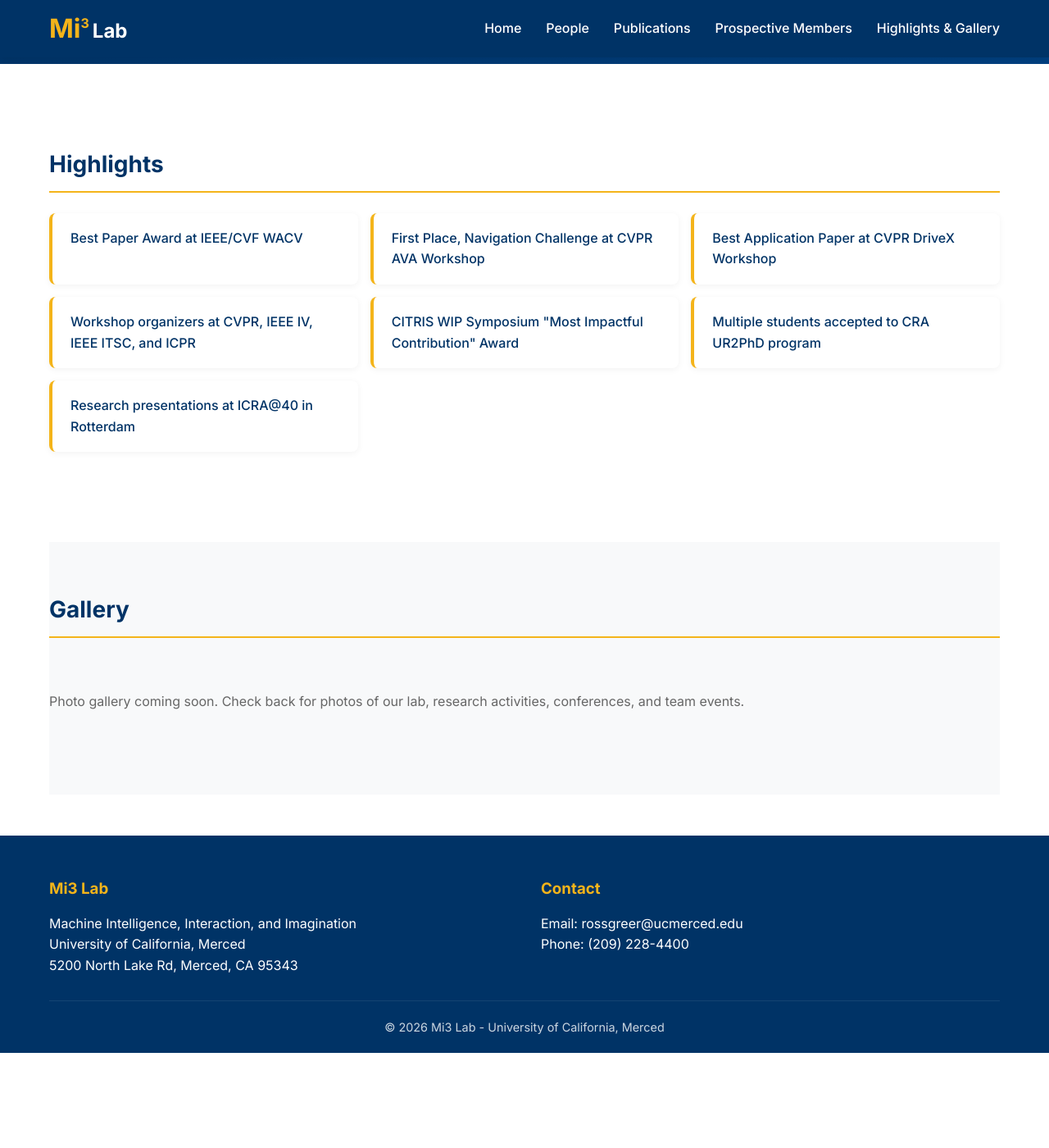
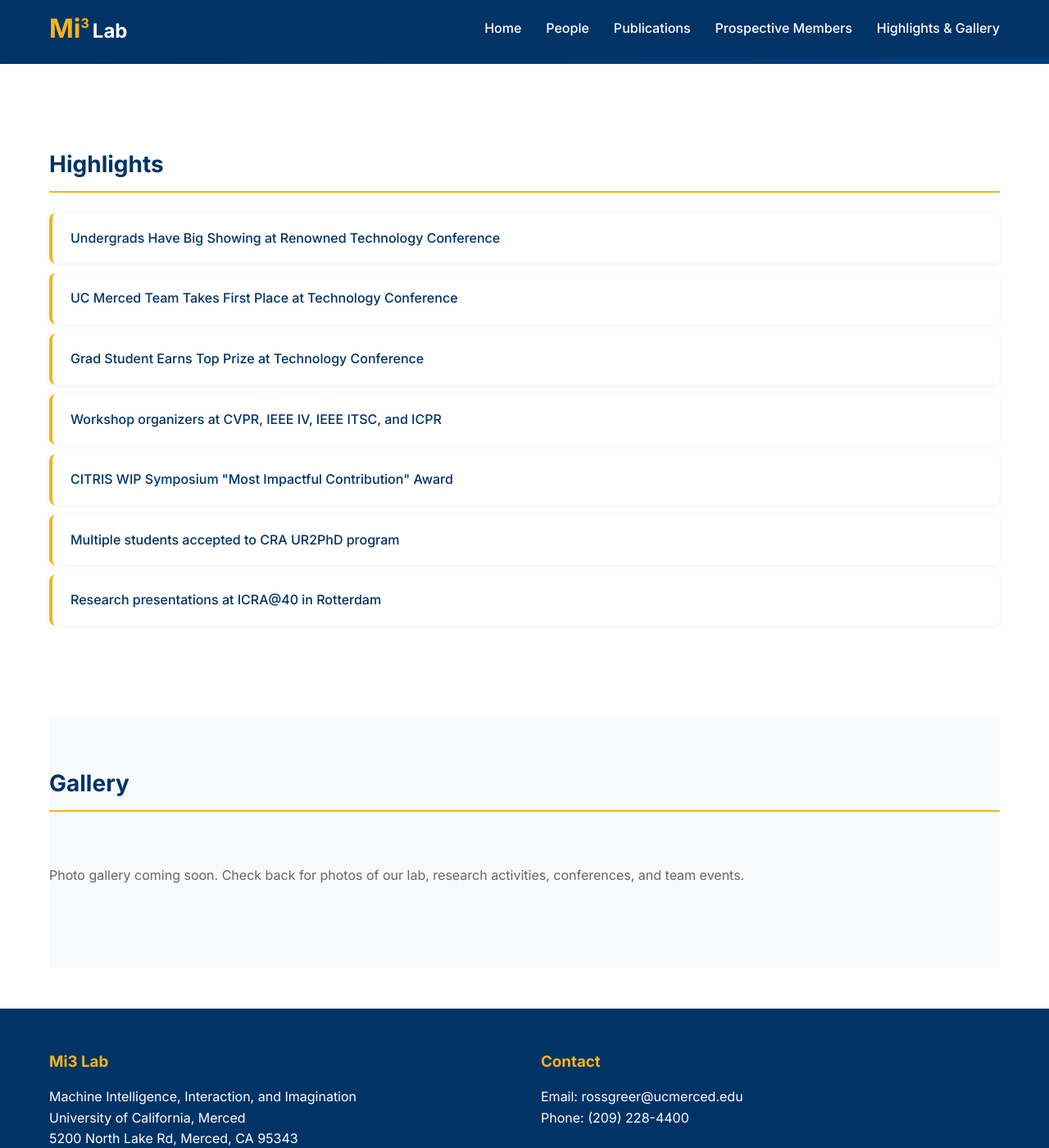
Before and after one commit to Mi3-Lab/mi3-lab.github.io, a Jekyll site: the page built from gallery.html, in a window 1280 px wide and 1400 px high, scrolled down 195 px. Shown: the whole window at 82% size. Built offline with Jekyll 4.4.1, drawn with Linux system fonts in a browser that asks for light colours; before the commit the page ends 1479 px from its top, so only the background shows below that.

Commit message:
Update people roles and highlights layout
People updates:
- Laura Fleig: Graduate Student Researcher, Johns Hopkins University
- Shashank Shriram: Visiting Undergraduate Researcher, UC Santa Cruz
- Parthib Roy: Graduate Student Researcher
- Marcus Blennemann: Visiting Researcher, UC San Diego

Highlights updates:
- Changed to horizontal/long tile layout
- Using original UC Merced Newsroom article titles

```diff
--- a/assets/css/style.css
+++ b/assets/css/style.css
@@ -254,6 +254,16 @@ section:nth-child(even) {
   display: grid;
   grid-template-columns: repeat(auto-fit, minmax(280px, 1fr));
   gap: 15px;
+}
+
+.highlights-list.horizontal {
+  display: flex;
+  flex-direction: column;
+  gap: 12px;
+}
+
+.highlights-list.horizontal li {
+  width: 100%;
 }
 
 .highlights-list li {
--- a/gallery.html
+++ b/gallery.html
@@ -13,10 +13,10 @@ title: Highlights & Gallery
 <div class="container">
   <section class="highlights-page-section">
     <h2>Highlights</h2>
-    <ul class="highlights-list">
-      <li><a href="https://news.ucmerced.edu/content/undergrads-have-big-showing-renowned-technology-conference">Best Paper Award at IEEE/CVF WACV</a></li>
-      <li><a href="https://news.ucmerced.edu/content/uc-merced-team-takes-first-place-technology-conference">First Place, Navigation Challenge at CVPR AVA Workshop</a></li>
-      <li><a href="https://news.ucmerced.edu/content/grad-student-earns-top-prize-technology-conference">Best Application Paper at CVPR DriveX Workshop</a></li>
+    <ul class="highlights-list horizontal">
+      <li><a href="https://news.ucmerced.edu/content/undergrads-have-big-showing-renowned-technology-conference">Undergrads Have Big Showing at Renowned Technology Conference</a></li>
+      <li><a href="https://news.ucmerced.edu/content/uc-merced-team-takes-first-place-technology-conference">UC Merced Team Takes First Place at Technology Conference</a></li>
+      <li><a href="https://news.ucmerced.edu/content/grad-student-earns-top-prize-technology-conference">Grad Student Earns Top Prize at Technology Conference</a></li>
       <li>Workshop organizers at CVPR, IEEE IV, IEEE ITSC, and ICPR</li>
       <li>CITRIS WIP Symposium "Most Impactful Contribution" Award</li>
       <li>Multiple students accepted to CRA UR2PhD program</li>
```
Also changed, not shown: people.html (+7 -7 lines).
